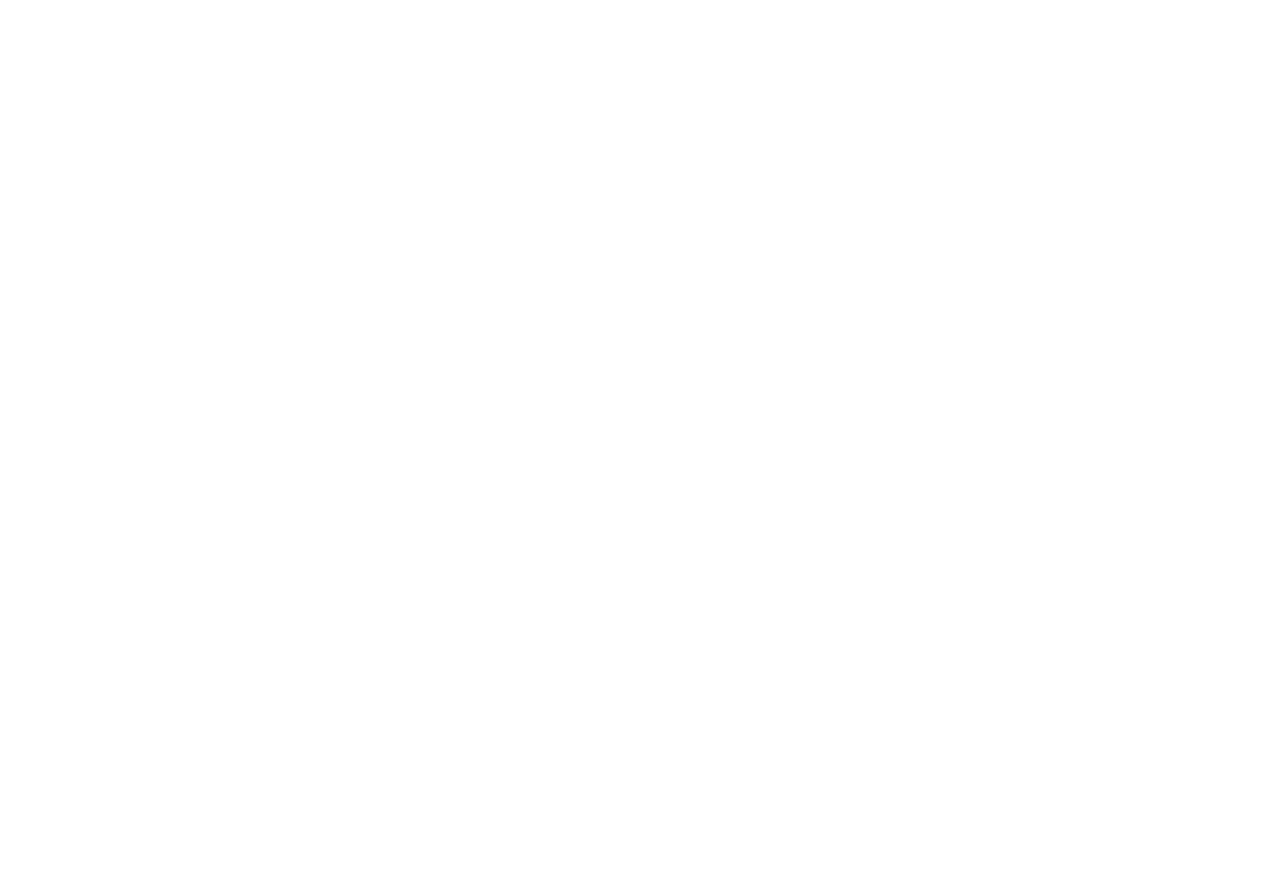
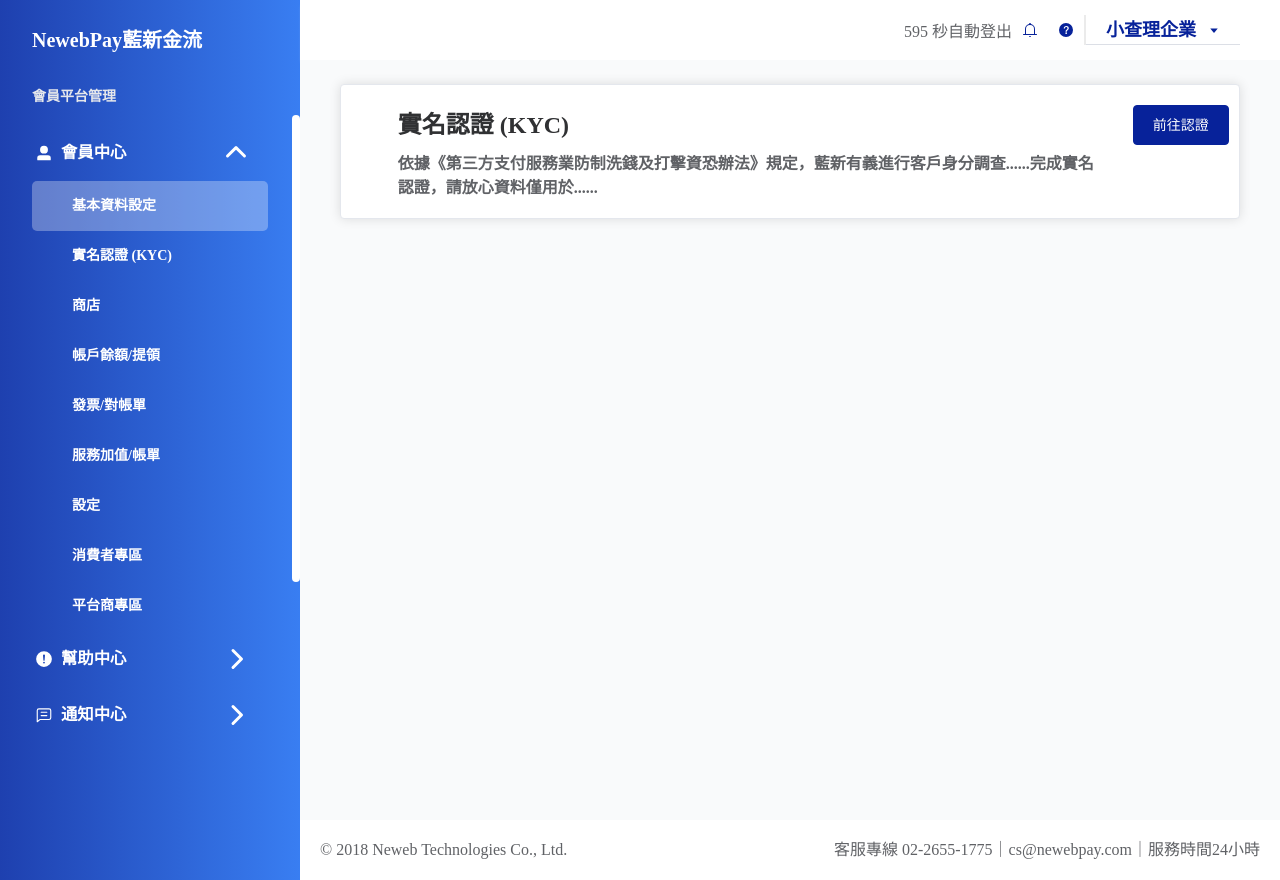
Before and after one commit to Gashapon-Team/site-frontend-vue-element-plus, a Vue app: page /demo2 in a window 1280 px wide. Before the commit this address had no page. Before the commit the page ends 800 px from the top, so only its background shows below. Built offline with nearby package versions, Linux system fonts and the light colour scheme.

Commit message:
demo2Testing

```diff
--- a/src/components/layout/main-footer.vue
+++ b/src/components/layout/main-footer.vue
@@ -17,5 +17,7 @@
 
     align-items: center;
     color: $text;
+
+    line-height: 60px;
 }
 </style>
--- a/src/components/layout/main-header.vue
+++ b/src/components/layout/main-header.vue
@@ -12,7 +12,7 @@
             :ellipsis="false"
             mode="horizontal"
         >
-            <el-sub-menu index="2-1">
+            <el-sub-menu index="2-1" expand-close-icon='CaretBottom' expand-open-icon='CaretTop'>
                 <template #title>小查理企業</template>
                 <el-menu-item index="2-2">登出</el-menu-item>
             </el-sub-menu>
@@ -39,16 +39,17 @@
 $text: #606266;
 
 .top_header {
-    position: fixed;
+    // position: fixed;
     display: flex;
     justify-content: flex-end;
     align-items: center;
     z-index: 999;
-    width: calc(100% - 300px);
+    // width: calc(100% - 300px);
     height: 60px;
     background: #FFFFFF;
     box-shadow: 0 4px 3px -2px #dddddd;
     color: $text;
+    padding: 0 40px;
 }
 
 .el-icon {
--- a/src/components/layout/main-menu.vue
+++ b/src/components/layout/main-menu.vue
@@ -2,7 +2,7 @@
     <div class="left_menu">
         <!--logo-->
         <div class="logo">
-            <h1>LoremIps店家名稱</h1>
+            <h1>NewebPay藍新金流</h1>
             <h3>會員平台管理</h3>
         </div>
         <el-scrollbar height="80vh" always wrap-class="scrollbar">
@@ -11,8 +11,10 @@
                 background-color="Transparent"
                 text-color="#fff"
                 unique-opened
+                class="menucss"
+
             >
-                <el-sub-menu :index="`${idx1}`" v-for="(menu,idx1) in menus">
+                <el-sub-menu :index="`${idx1}`" v-for="(menu,idx1) in menus" expand-close-icon='ArrowRightBold' expand-open-icon='ArrowUpBold'>
                     <template #title>
                         <el-icon><component :is="menu.icon" /></el-icon>
                         <h3>{{menu.mainTitle}}</h3>
@@ -75,48 +77,56 @@
     },
     {
         mainTitle: '通知中心',
-        icon: 'WarningFilled',
+        icon: 'ChatLineSquare',
     },
     {
         mainTitle: '電子發票',
-        icon: 'WarningFilled',
+        icon: 'Tickets',
     },
     {
         mainTitle: '捐款',
-        icon: 'WarningFilled',
+        icon: 'Money',
     },
     {
         mainTitle: '物流',
-        icon: 'WarningFilled',
+        icon: 'ShoppingCart',
+    },
+    {
+        mainTitle: '金流',
+        icon: 'ShoppingCart',
     }
 ]);
 </script>
 
 <style scoped lang="scss">
 .left_menu {
-    position: fixed;
-    min-height: 100vh;
-    background-image: linear-gradient(to top right, #07229a, #0064ff);
-    padding:15px 10px;
+    // position: fixed;
+    min-height: 110vh;
+    background-image: linear-gradient(90deg, #1E40AF, #397EF2);
+    // padding:15px 10px;
     color:#FFFFFF;
     z-index: 999;
 
+
     .logo{
-        padding:0px 10px;
         h1{
-            font-size:28px;
-            margin-bottom:30px;
+            padding:24px 32px;
+            font-size:20px;
         }
-
         h3 {
-            margin-bottom: 20px;
+            font-size:14px;
+            color:#E5E7EB;
+            padding:8px 32px;
         }
     }
 
     .el-menu{
         border-width:0px;
-
+        padding: 12px 32px;
     }
+    // .el-menu-item * {
+    //     padding-left: 12%;
+    // }
 
     :deep(.el-icon.el-sub-menu__icon-arrow svg) {
         width: 2em;
@@ -132,6 +142,11 @@
     .scrollbar{
         color:white;
     }
-
 }
 </style>
+
+<style>
+    .left_menu .el-sub-menu__title{
+        --el-menu-level-padding: 0 !important;
+    }
+</style>
--- a/src/router/index.js
+++ b/src/router/index.js
@@ -1,5 +1,6 @@
 import { createRouter, createWebHistory } from 'vue-router'
 import DemoView from '../views/DemoView.vue'
+import DemoView2 from '../views/DemoView2.vue'
 
 const router = createRouter({
   history: createWebHistory(import.meta.env.BASE_URL),
@@ -17,7 +18,11 @@
       name: 'demo',
       component: DemoView
     },
-
+    {
+      path: '/demo2',
+      name: 'demo2',
+      component: DemoView2
+    },
     {
       path: '/tabs',
       name: 'tabs',
--- /dev/null
+++ b/src/views/DemoView2.vue
@@ -0,0 +1,57 @@
+<template>
+  <el-container>
+    <el-aside>
+        <main-menu></main-menu>
+    </el-aside>
+
+    <el-container>
+      <el-header>
+        <main-header></main-header>
+      </el-header>
+
+      <el-main style='padding:24px 40px;'>
+        <component :is="contentPage"></component>
+      </el-main>
+
+      <el-footer>
+        <main-footer></main-footer>
+      </el-footer>
+    </el-container>
+  </el-container>
+</template>
+
+<script setup>
+// import {ref,shallowRef} from 'vue';
+import { shallowRef } from 'vue';
+
+import MainMenu from '../components/layout/main-menu.vue';
+import MainHeader from '../components/layout/main-header.vue';
+import MainFooter from '../components/layout/main-footer.vue';
+
+import KYC from '../components/member/kyc.vue';
+
+let contentPage = shallowRef(KYC);
+
+//變更右側功能component
+// const changePage = (pageName) => {
+//   nowPage.value = markRaw(pageName)
+// }
+</script>
+
+
+<style>
+* {
+  margin: 0px;
+  padding: 0px;
+}
+
+.el-header {
+  padding: 0px !important;
+}
+
+.el-main {
+  /* background-color: #eeeeee; */
+  background-color: rgba(249,250,251);
+  min-height: calc(100vh - 60px);
+}
+</style>
```
